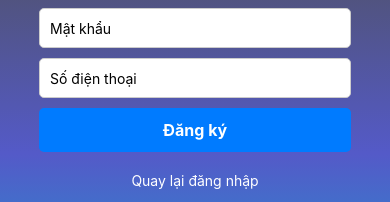
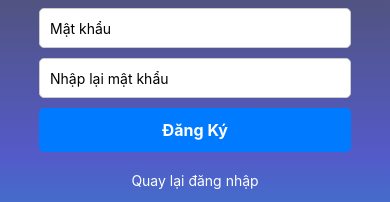
Before and after one commit to Zuy1808/CNM_mobile, a React Native app: screen /Signup in a window 390 px wide. Shown: the part 430-632 px from the top of the page. Built offline with nearby package versions, Linux system fonts and the light colour scheme.

Commit message:
đăng ký và đăng nhập

```diff
--- a/App.js
+++ b/App.js
@@ -7,6 +7,7 @@ import ChatList from './screens/ChatList';
 import ChatScreen from './screens/ChatScreen';
 import chats from './data/chats';
 import { AuthProvider } from './provider/AuthProvider';
+import OtpScreen from './screens/OtpScreen';
 
 
 const Stack = createNativeStackNavigator();
@@ -20,6 +21,7 @@ const App = () => {
               <Stack.Screen name="Signup" component={SignupScreen} />
               <Stack.Screen name="ChatList" component={({ navigation }) => <ChatList chats={chats} navigation={navigation} />} />
               <Stack.Screen name="ChatScreen" component={ChatScreen} />
+              <Stack.Screen name="OtpScreen" component={OtpScreen}/>
           </Stack.Navigator>
       </NavigationContainer>
       </AuthProvider>
--- a/screens/LoginScreen.js
+++ b/screens/LoginScreen.js
@@ -1,97 +1,116 @@
-import React, { useEffect } from 'react';
-import { View, Text, TextInput, TouchableOpacity, StyleSheet, ActivityIndicator } from 'react-native';
-import { LinearGradient } from 'expo-linear-gradient';
-import authService from '../services/authService';
-import { useAuth } from '../provider/AuthProvider';
+import React, { useEffect } from "react";
+import {
+  View,
+  Text,
+  TextInput,
+  TouchableOpacity,
+  StyleSheet,
+  ActivityIndicator,
+} from "react-native";
+import { LinearGradient } from "expo-linear-gradient";
+import authService from "../services/authService";
+import { useAuth } from "../provider/AuthProvider";
 
-const LoginScreen = ({navigation}) => {
-    const [email, setEmail] = React.useState('');
-    const [password, setPassword] = React.useState('');
+const LoginScreen = ({ navigation }) => {
+  const [email, setEmail] = React.useState("");
+  const [password, setPassword] = React.useState("");
   const [loading, setLoading] = React.useState(false);
+  const [errorMessage, setErrorMessage] = React.useState(null); // Thêm state mới để lưu trạng thái của thông báo
   const { setUserVerified, userVerified } = useAuth();
 
-    console.log("user",userVerified);
+  console.log("user", userVerified);
 
   useEffect(() => {
     if (userVerified) {
-            navigation.navigate('ChatList');
+      navigation.navigate("ChatList");
     } else {
-            navigation.navigate('Login');
+      navigation.navigate("Login");
     }
-    }, [userVerified])
-
-    const handleLogin = () => {
-        // Ví dụ: fetch('/api/login', {
-    //     method: 'POST',
-    //     body: JSON.stringify({ email, password }),
-    //     headers: {
-    //         'Content-Type': 'application/json'
-    //     }
-    // }).then(response => {
-    //     if (response.ok) {
-    //         // Xử lý khi đăng nhập thành công, ví dụ: chuyển hướng người dùng đến màn hình chính
-    //         // Ví dụ: navigation.navigate('HomeScreen');
-    //     } else {
-    //         // Xử lý khi đăng nhập thất bại, ví dụ: hiển thị thông báo lỗi
-    //         alert('Tên người dùng hoặc mật khẩu không chính xác.');
-    //     }
-    // }).catch(error => {
-    //     // Xử lý khi có lỗi xảy ra trong quá trình đăng nhập
-    //     console.error('Lỗi đăng nhập:', error);
-    // });
-    };
+  }, [userVerified]);
 
   const handleForgotPassword = () => {
     //navigation.navigate('ForgotPasswordScreen');
   };
 
   const handleSignUp = () => {
-        navigation.navigate('Signup');
+    navigation.navigate("Signup");
   };
 
   const handleSignIn = async () => {
+    if (!email) {
+      setErrorMessage("Email không được để trống.");
+      return;
+    }
+
+    if (!validateEmail(email)) {
+      setErrorMessage("Email không đúng định dạng.");
+      return;
+    }
+
+    if (!password) {
+      setErrorMessage("Mật khẩu không được để trống.");
+      return;
+    }
+
+    if (!validatePassword(password)) {
+      setErrorMessage("Mật khẩu phải trên 8 ký tự.");
+      return;
+    }
+
     setLoading(true);
     try {
       const result = await authService.login(email, password);
 
       if (result.user.verify) {
-            // toast.success('Login successful');
         setUserVerified(result.user);
       } else {
-            // toast.error(result.message);
         console.log(result.message);
       }
     } catch (error) {
-        // toast.error(
-        //     error.response.data.message ||
-        //         'An error occurred. Please try again.',
-        // );
+      if (error.response && error.response.status === 401) {
+        setErrorMessage("Email hoặc mật khẩu không đúng.");
+      } else {
+        setErrorMessage("Email hoặc mật khẩu không đúng."); // Xử lý các lỗi khác
         console.log(error);
+      }
     } finally {
       setLoading(false);
     }
   };
 
+  const validateEmail = (email) => {
+    const emailRegex = /^[^\s@]+@[^\s@]+\.[^\s@]+$/;
+    return emailRegex.test(email);
+  };
+
+  const validatePassword = (password) => {
+    const passwordRegex = /.{8,}/;
+    return passwordRegex.test(password);
+  };
+
   return (
     <LinearGradient
-      colors={['#A44C89' ,'#4F4F4F', '#545AC8', '#00BCD4']}
+      colors={["#A44C89", "#4F4F4F", "#545AC8", "#00BCD4"]}
       style={styles.container}
     >
       <View style={styles.formContainer}>
         <Text style={styles.title}>Đăng nhập</Text>
         <TextInput
           placeholder="Email"
-          placeholderTextColor="#ccc"
+          placeholderTextColor="black"
           style={styles.input}
           onChangeText={(text) => setEmail(text)}
         />
         <TextInput
           placeholder="Mật khẩu"
-          placeholderTextColor="#ccc"
+          placeholderTextColor="black"
           secureTextEntry={true}
           style={styles.input}
           onChangeText={(text) => setPassword(text)}
         />
+        {errorMessage && (
+          <Text style={styles.errorMessage}>{errorMessage}</Text>
+        )}
         <TouchableOpacity style={styles.button} onPress={handleSignIn}>
           {loading ? (
             <ActivityIndicator color="#fff" size="small" />
@@ -109,51 +128,54 @@ const LoginScreen = ({navigation}) => {
         </View>
       </View>
     </LinearGradient>
-
   );
 };
 
 const styles = StyleSheet.create({
   container: {
     flex: 1,
-    justifyContent: 'center',
-    alignItems: 'center',
+    justifyContent: "center",
+    alignItems: "center",
   },
   formContainer: {
-    width: '80%',
-    backgroundColor: 'rgba(255, 255, 255, 0.8)',
+    width: "80%",
+    backgroundColor: "rgba(255, 255, 255, 0.8)",
     borderRadius: 10,
     padding: 20,
-    alignItems: 'center',
+    alignItems: "center",
   },
   title: {
     fontSize: 24,
-    fontWeight: 'bold',
+    fontWeight: "bold",
     marginBottom: 20,
   },
   input: {
-    width: '100%',
+    width: "100%",
     borderWidth: 1,
-    borderColor: '#ddd',
+    borderColor: "#ddd",
     borderRadius: 5,
     padding: 10,
     marginBottom: 10,
   },
   button: {
-    backgroundColor: '#00BCD4',
+    backgroundColor: "#00BCD4",
     padding: 10,
     borderRadius: 5,
-    width: '100%',
-    alignItems: 'center',
+    width: "100%",
+    alignItems: "center",
     marginBottom: 10,
   },
   buttonText: {
-    color: '#fff',
+    color: "#fff",
     fontSize: 16,
   },
   link: {
-    color: 'black',
+    color: "black",
     fontSize: 16,
+  },
+  errorMessage: {
+    color: "red",
+    marginBottom: 10,
   },
 });
 
--- /dev/null
+++ b/screens/OtpScreen.js
@@ -0,0 +1,87 @@
+import React, { useState } from 'react';
+import { View, Text, TextInput, TouchableOpacity, StyleSheet } from 'react-native';
+import { LinearGradient } from 'expo-linear-gradient';
+import { useAuth } from '../provider/AuthProvider';
+import authService from '../services/authService';
+
+const OtpScreen = ({ navigation }) => {
+  const [otp, setOtp] = useState('');
+  const { userForVerified, setUserForVerified } = useAuth();
+
+  const handleSubmit = async () => {
+      try {
+          const result = await authService.verifyOtp(
+              userForVerified.userId,
+              otp,
+          );
+          console.log(result);
+          setUserForVerified(null);
+          navigation.navigate("Login");
+      } catch (error) {
+          console.log(error);
+      }
+  };
+
+  return (
+    <LinearGradient
+      colors={['#A44C89', '#4F4F4F', '#545AC8', '#00BCD4']}
+      style={styles.gradient}
+    >
+      <View style={styles.container}>
+        <Text style={styles.title}>Nhập mã xác thực</Text>
+        <TextInput
+          style={styles.input}
+          placeholder="Nhập mã OTP"
+          value={otp}
+          onChangeText={setOtp}
+          keyboardType="numeric"
+        />
+        <TouchableOpacity style={styles.button} onPress={handleSubmit}>
+          <Text style={styles.buttonText}>Xác thực</Text>
+        </TouchableOpacity>
+      </View>
+    </LinearGradient>
+  );
+};
+
+const styles = StyleSheet.create({
+  gradient: {
+    flex: 1,
+  },
+  container: {
+    flex: 1,
+    justifyContent: 'center',
+    alignItems: 'center',
+    backgroundColor: 'transparent',
+  },
+  title: {
+    fontSize: 24,
+    fontWeight: 'bold',
+    marginBottom: 20,
+    color: '#fff',
+  },
+  input: {
+    width: '80%',
+    height: 40,
+    borderWidth: 1,
+    borderColor: '#ccc',
+    borderRadius: 5,
+    marginBottom: 10,
+    paddingHorizontal: 10,
+    backgroundColor: '#fff', // Input field background color
+  },
+  button: {
+    width: '80%',
+    backgroundColor: '#007bff',
+    paddingVertical: 12,
+    borderRadius: 5,
+    alignItems: 'center',
+  },
+  buttonText: {
+    color: '#fff',
+    fontSize: 16,
+    fontWeight: 'bold',
+  },
+});
+
+export default OtpScreen;
--- a/screens/SignupScreen.js
+++ b/screens/SignupScreen.js
@@ -1,21 +1,102 @@
-import React, { useState } from 'react';
-import { View, Text, TextInput, TouchableOpacity, StyleSheet } from 'react-native';
-import { LinearGradient } from 'expo-linear-gradient';
+import React, { useEffect, useState } from "react";
+import {
+  View,
+  Text,
+  TextInput,
+  TouchableOpacity,
+  StyleSheet,
+  ActivityIndicator,
+} from "react-native";
+import { LinearGradient } from "expo-linear-gradient";
+
+import authService from "../services/authService";
+import { useAuth } from "../provider/AuthProvider";
 
 const SignupScreen = ({ navigation }) => {
-  const [username, setUsername] = useState('');
-  const [email, setEmail] = useState('');
-  const [password, setPassword] = useState('');
-  const [phone, setPhone] = useState('');
+  const [username, setUsername] = useState("");
+  const [email, setEmail] = useState("");
+  const [password, setPassword] = useState("");
+  const [confirmpassword, setComfirmpassword] = useState("");
+  const [errorMessage, setErrorMessage] = React.useState(null);
+  const [loading, setLoading] = React.useState(false);
+  const { setUserForVerified } = useAuth();
 
-  const handleRegister = () => {
-    // Xử lý logic đăng ký ở đây
-    console.log('Thông tin đăng ký:', { username, email, password, phone });
+  const handleRegister = async () => {
+    if (!username) {
+      setErrorMessage(" Username không được để trống.");
+      return;
+    }
+
+    if (!validateUsername(username)) {
+      setErrorMessage("Username chỉ có chữ.");
+      return;
+    }
+
+    if (!email) {
+      setErrorMessage(" Email không được để trống.");
+      return;
+    }
+
+    if (!validateEmail(email)) {
+      setErrorMessage("Email không đúng định dạng.");
+      return;
+    }
+
+    if (!password) {
+      setErrorMessage(" Mật khẩu không được để trống.");
+      return;
+    }
+
+    if (!validatePassword(password)) {
+      setErrorMessage("Mật khẩu phải trên 8 ký tự.");
+      return;
+    }
+
+    if (!confirmpassword) {
+      setErrorMessage(" Xác nhận mật khẩu không được để trống.");
+      return;
+    }
+
+    if (password !== confirmpassword) {
+      setErrorMessage("Mật khẩu và xác nhận mật khẩu không khớp.");
+      return;
+    }
+
+    setLoading(true);
+    try {
+      const result = await authService.register(username, email, password);
+
+      console.log("result", result);
+
+      if (result.data) {
+        setUserForVerified(result.data);
+        navigation.navigate("OtpScreen");
+      }
+    } catch (error) {
+      console.log(error);
+    } finally {
+      setLoading(false);
+    }
+  };
+
+  const validateUsername = (username) => {
+    const usernameRegex = /^[a-zA-Z]+$/;
+    return usernameRegex.test(username);
+  };
+
+  const validateEmail = (email) => {
+    const emailRegex = /^[^\s@]+@[^\s@]+\.[^\s@]+$/;
+    return emailRegex.test(email);
+  };
+
+  const validatePassword = (password) => {
+    const passwordRegex = /.{8,}/;
+    return passwordRegex.test(password);
   };
 
   return (
     <LinearGradient
-      colors={['#A44C89' ,'#4F4F4F', '#545AC8', '#00BCD4']}
+      colors={["#A44C89", "#4F4F4F", "#545AC8", "#00BCD4"]}
       style={styles.gradient}
     >
       <View style={styles.container}>
@@ -42,13 +123,24 @@ const SignupScreen = ({ navigation }) => {
         />
         <TextInput
           style={styles.input}
-          placeholder='Số điện thoại'
-          value={phone}
-          onChangeText={setPhone}
-          keyboardType='number-pad'
+          placeholder="Nhập lại mật khẩu"
+          secureTextEntry
+          value={confirmpassword}
+          onChangeText={setComfirmpassword}
         />
-        <TouchableOpacity style={styles.button} onPress={handleRegister}>
-          <Text style={styles.buttonText}>Đăng ký</Text>
+
+        {errorMessage && (
+          <Text style={styles.errorMessage}>{errorMessage}</Text>
+        )}
+        <TouchableOpacity
+          style={styles.button}
+          onPress={() => handleRegister()}
+        >
+          {loading ? (
+            <ActivityIndicator color="#fff" size="small" />
+          ) : (
+            <Text style={styles.buttonText}>Đăng Ký</Text>
+          )}
         </TouchableOpacity>
         <TouchableOpacity onPress={() => navigation.goBack()}>
           <Text style={styles.link}>Quay lại đăng nhập</Text>
@@ -64,41 +156,45 @@ const styles = StyleSheet.create({
   },
   container: {
     flex: 1,
-    justifyContent: 'center',
-    alignItems: 'center',
-    backgroundColor: 'transparent',
+    justifyContent: "center",
+    alignItems: "center",
+    backgroundColor: "transparent",
   },
   title: {
     fontSize: 24,
-    fontWeight: 'bold',
+    fontWeight: "bold",
     marginBottom: 20,
-    color: '#fff',
+    color: "#fff",
   },
   input: {
-    width: '80%',
+    width: "80%",
     height: 40,
     borderWidth: 1,
-    borderColor: '#ccc',
+    borderColor: "#ccc",
     borderRadius: 5,
     marginBottom: 10,
     paddingHorizontal: 10,
-    backgroundColor: '#fff', // Input field background color
+    backgroundColor: "#fff",
   },
   button: {
-    width: '80%',
-    backgroundColor: '#007bff',
+    width: "80%",
+    backgroundColor: "#007bff",
     paddingVertical: 12,
     borderRadius: 5,
-    alignItems: 'center',
+    alignItems: "center",
   },
   buttonText: {
-    color: '#fff',
+    color: "#fff",
     fontSize: 16,
-    fontWeight: 'bold',
+    fontWeight: "bold",
   },
   link: {
     marginTop: 20,
-    color: 'white',
+    color: "white",
+  },
+  errorMessage: {
+    color: "red",
+    marginBottom: 10,
   },
 });
 
```
Also changed, not shown: hooks/useAuth.js (added, +23 -0 lines), package.json (+5 -2 lines), 1 other file (tests, documents, lock files or other folders). Lines whose indentation alone changed are shown as unchanged.
